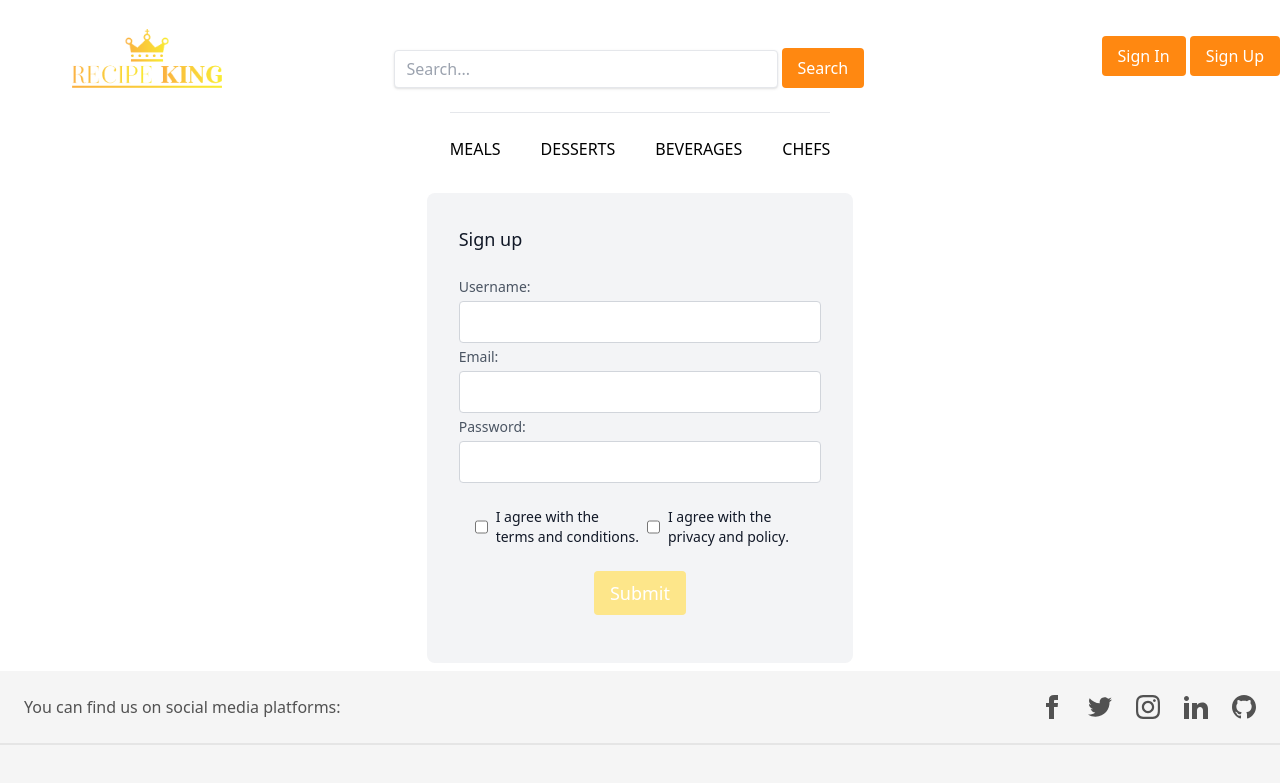
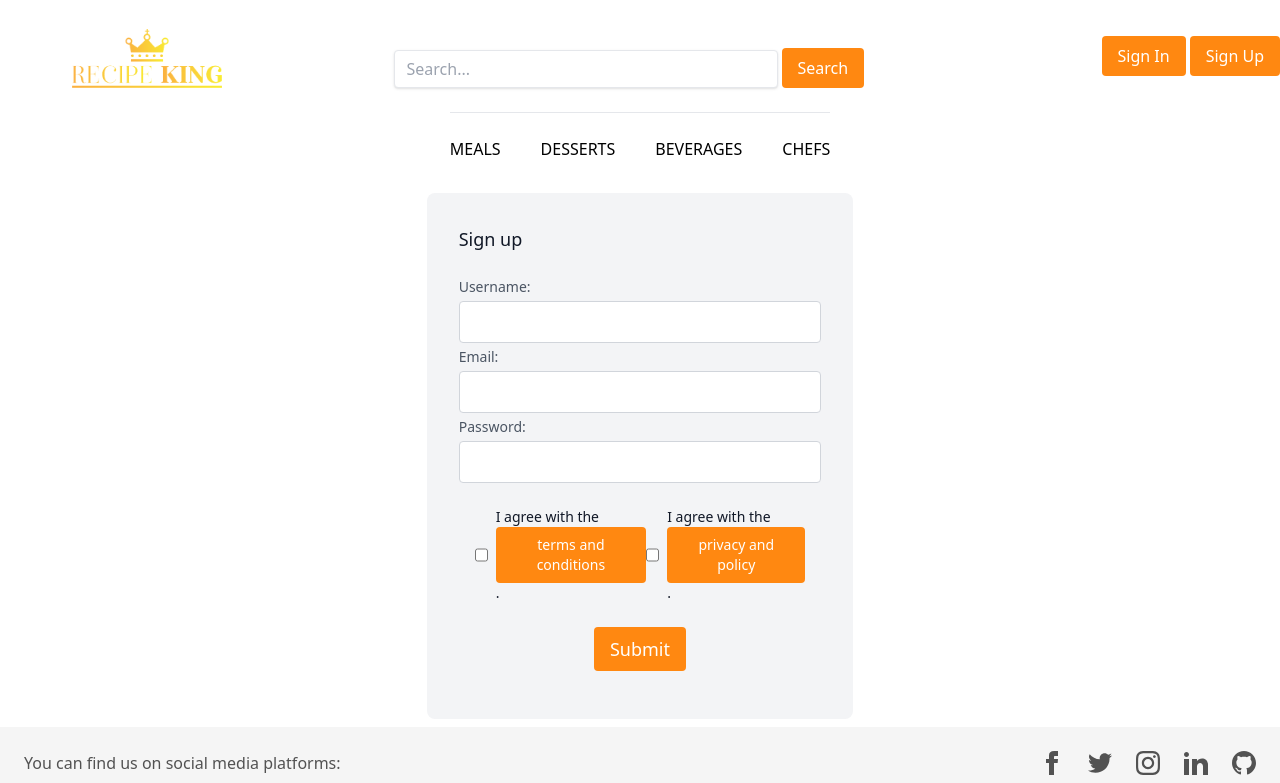
Before and after one commit to progmatic-fs-2023/receptkiraly, a React (Vite) app in the folder client/: page /register in a window 1280 px wide. Shown: the top 783 px of the page. Built offline with nearby package versions, Linux system fonts and the light colour scheme.

Commit message:
Most már kezeli a disabledet is (Registration.jsx

```diff
--- a/client/src/components/Button.jsx
+++ b/client/src/components/Button.jsx
@@ -1,12 +1,13 @@
 /* eslint-disable react/button-has-type */
 import PropTypes from 'prop-types';
 
-function Button({ text, type, addClassName, onClick }) {
+function Button({ text, type, addClassName, onClick, disabled }) {
   return (
     <button
       type={type}
       className={`bg-orange-500 text-white px-4 py-2 rounded focus:outline-none ${addClassName}`}
       onClick={onClick}
+      disabled={disabled}
     >
       {text}
     </button>
@@ -18,11 +19,13 @@ Button.propTypes = {
   type: PropTypes.oneOf(['button', 'submit', 'reset']),
   addClassName: PropTypes.string,
   onClick: PropTypes.func,
+  disabled: PropTypes.bool,
 };
 
 Button.defaultProps = {
   type: 'button',
   addClassName: '',
   onClick: () => {},
+  disabled: false,
 };
 export default Button;
--- a/client/src/components/IngredientsComp.jsx
+++ b/client/src/components/IngredientsComp.jsx
@@ -36,7 +36,7 @@ function IngredientsComp({
           <Button
             type="button"
             text="Add"
-            className="bg-orange-300 border-0 py-2 px-8 focus:outline-none hover:bg-orange-600 rounded text-lg font-medium"
+            className="bg-orange-300 border-0 py-2 px-8 hover:bg-orange-600 text-lg font-medium"
             onClick={addIngredient}/>
         </div>
       ) : null}
@@ -51,7 +51,7 @@ function IngredientsComp({
               <Button
                 type="button"
                 text="Delete"
-                className="ml-auto bg-red-700 border-0 py-2 px-8 focus:outline-none hover:bg-orange-600 rounded text-lg uppercase text-white"
+                className="ml-auto bg-red-700 border-0 py-2 px-8 hover:bg-orange-600 text-lg uppercase"
                 onClick={() => deleteIngredient(ingredient.id)}/>
             ) : null}
           </li>
--- a/client/src/components/RecipePostsCard.jsx
+++ b/client/src/components/RecipePostsCard.jsx
@@ -29,7 +29,7 @@ function RecipePostsCard({
               <h3>Like {iCockedIt} ❤ </h3>
             </div>
             <div className="posts-button">
-              <Button text="I want to Cook It" />
+              <Button type="button" text="I want to Cook It" />
             </div>
           </div>
         </div>
--- a/client/src/pages/Registration.jsx
+++ b/client/src/pages/Registration.jsx
@@ -1,5 +1,6 @@
 import { useState } from 'react';
 import Modal from '../components/Modal';
+import Button from '../components/Button';
 
 function Registration() {
   const [formData, setFormData] = useState({
@@ -112,13 +113,11 @@ function Registration() {
               className="ms-2 text-sm font-medium text-gray-900 dark:text-gray-300"
             >
               I agree with the{' '}
-              <button
+              <Button
+              text="terms and conditions"
+              type="button"
                 onClick={() => setShowTermsOfUse(true)}
-                className="hover:underline"
-                type="button"
-              >
-                terms and conditions
-              </button>
+                addClassName="hover:underline"/>
               .
             </label>
           </div>
@@ -136,28 +135,24 @@ function Registration() {
               className="ms-2 text-sm font-medium text-gray-900 dark:text-gray-300"
             >
               I agree with the{' '}
-              <button
+              <Button
+              type="button"
+              text="privacy and policy"
                 onClick={() => setShowPrivacyPolicy(true)}
-                className="hover:underline"
-                type="button"
-              >
-                privacy and policy
-              </button>
+                addClassName="hover:underline"/>
               .
             </label>
           </div>
         </div>
         <div className="flex-row flex justify-center m-4">
           {' '}
-          <button
-            className={`text-white px-4 py-2 rounded focus:outline-none  ${
+          <Button
+          text="Submit"
+          type="submit"
+            addClassName={`text-white px-4 py-2 rounded focus:outline-none  ${
               checkedTerm && checkedPrivacy ? 'bg-amber-300' : 'bg-amber-200'
             } rounded text-lg `}
-            type="submit"
-            disabled={!(checkedTerm && checkedPrivacy)}
-          >
-            Submit
-          </button>
+            disabled={!(checkedTerm && checkedPrivacy)}/>
         </div>
       </form>
       {showPrivacyPolicy ? (
```
